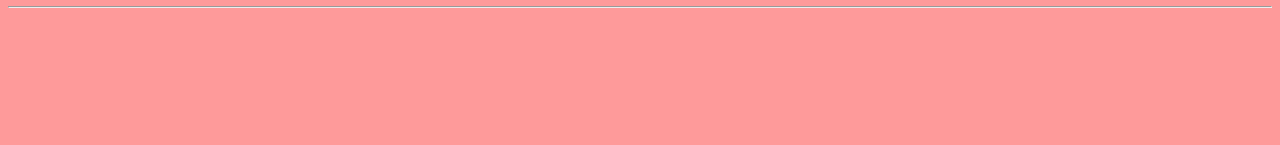
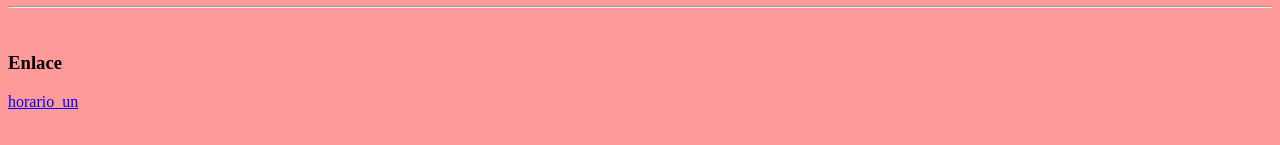
Before and after one commit to lenavqz/idai1ertetra, a plain HTML site: page parcial 1/Tablas ejemplos.html in a window 1280 px wide. Shown: the part 549-694 px from the top of the page. Drawn offline with Linux system fonts and the light colour scheme.

Commit message:
Update Tablas ejemplos.html

```diff
--- a/parcial 1/Tablas ejemplos.html
+++ b/parcial 1/Tablas ejemplos.html
@@ -77,6 +77,8 @@
 
     <hr>
     <br>
+    <h3> Enlace </h3>
+    <a href="./UN horario.html"> horario un</a>
 
 
 
```
